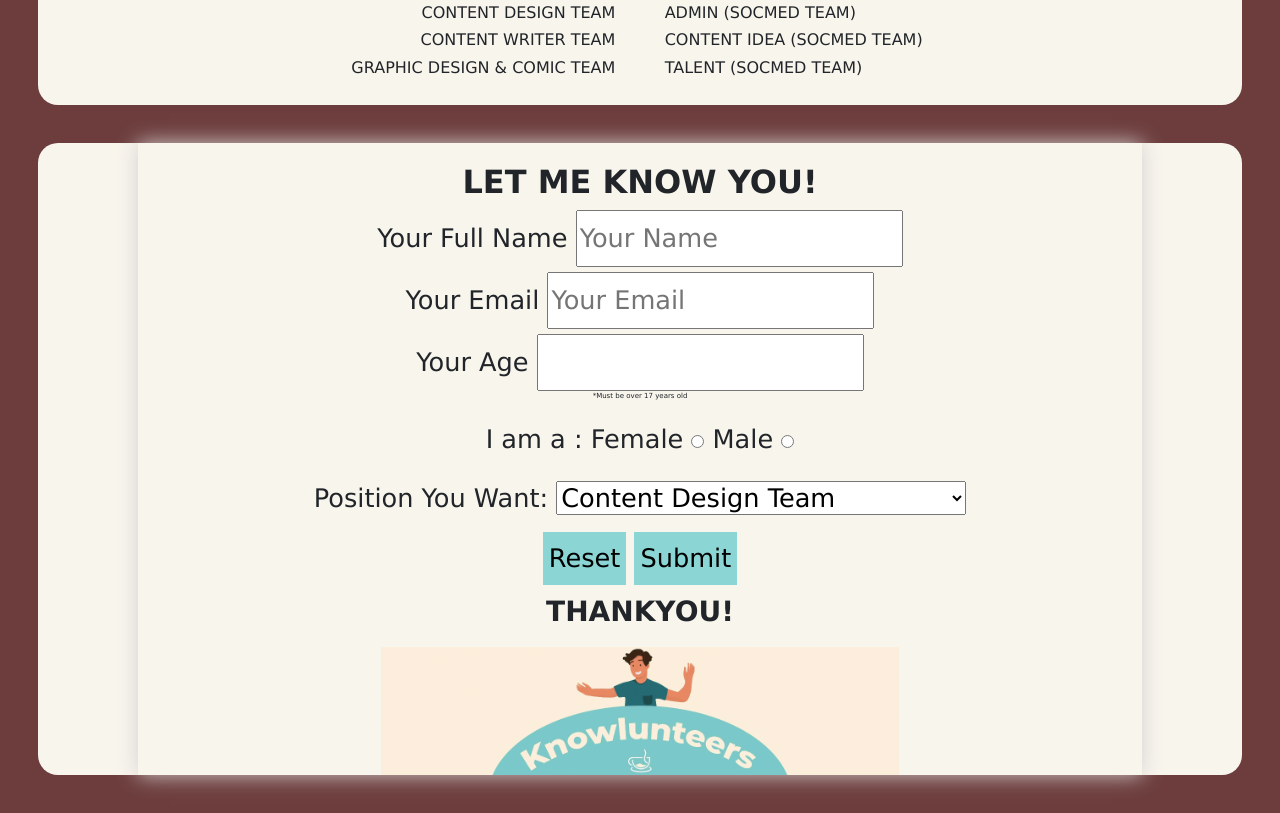
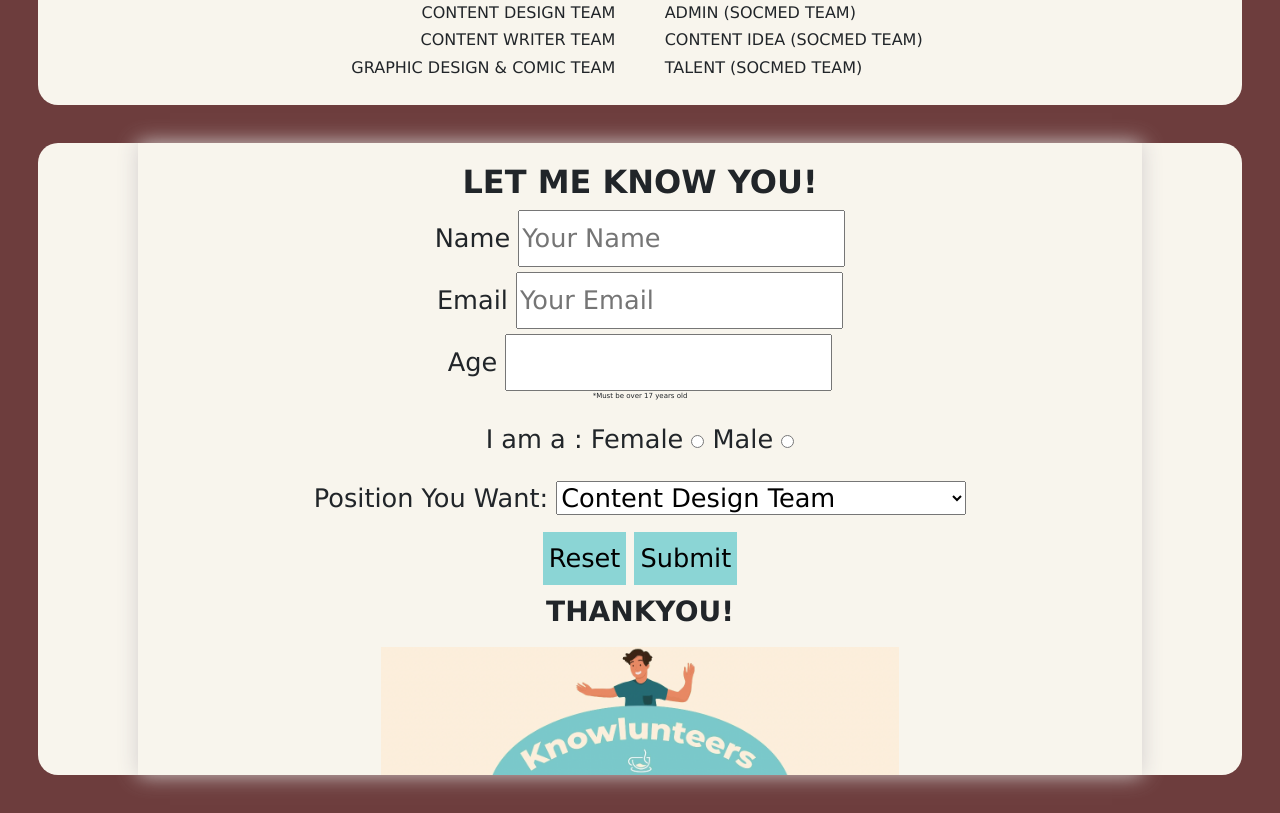
Before and after one commit to nidaauliaa/nidaauliaa, a plain HTML site: page uts2.html in a window 1280 px wide. Shown: the part 2172-2985 px from the top of the page. Drawn offline with nearby package versions, Linux system fonts and the light colour scheme.

Commit message:
uts2.html

```diff
--- a/uts2.html
+++ b/uts2.html
@@ -249,15 +249,15 @@
             <form name="myForm" action="https://google.com/" onsubmit="return validateForm()" method="post">
                 <h2 style="font-weight: bold;">LET ME KNOW YOU!</h2>
                 <div class="name">
-                    <label for="fullname">Your Full Name</label>
+                    <label for="fullname">Name</label>
                     <input type="text" id="fullname" name="fullname" placeholder="Your Name">
                 </div>
                 <div class="email">
-                    <label for="email">Your Email</label>
+                    <label for="email">Email</label>
                     <input type="email" id="email" name="email" placeholder="Your Email">
                 </div>
                 <div class="age">
-                    <label for="age">Your Age</label>
+                    <label for="age">Age</label>
                     <input type="number" id="age" name="age" min="17">
                     <p style="line-height: 00.2; font-size: 7px;" >*Must be over 17 years old</p>
 
```
